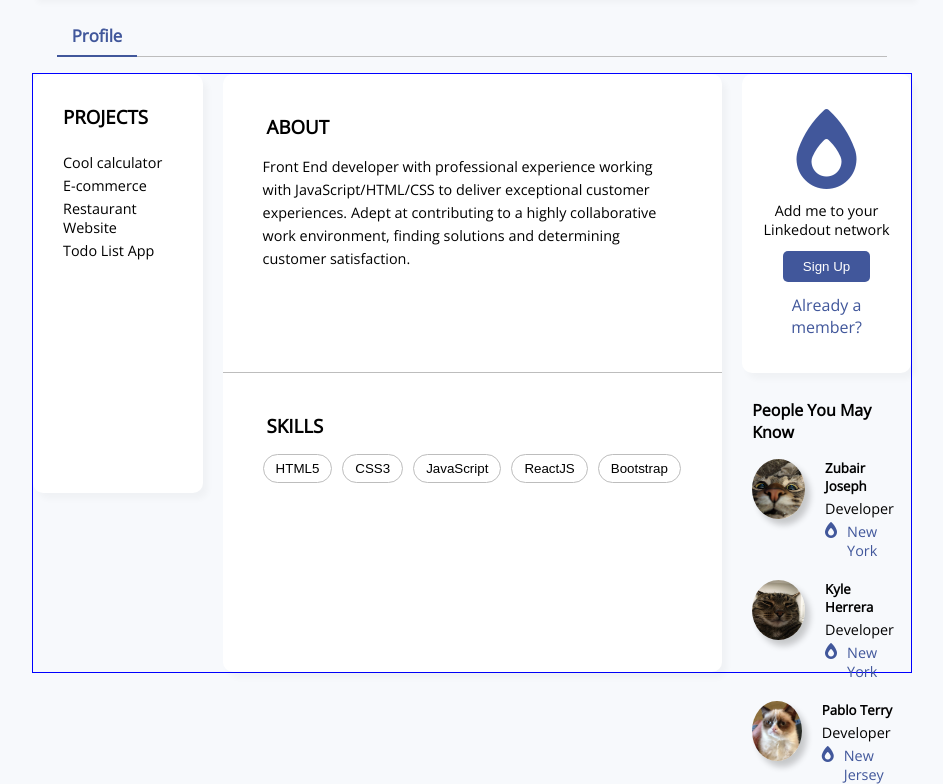
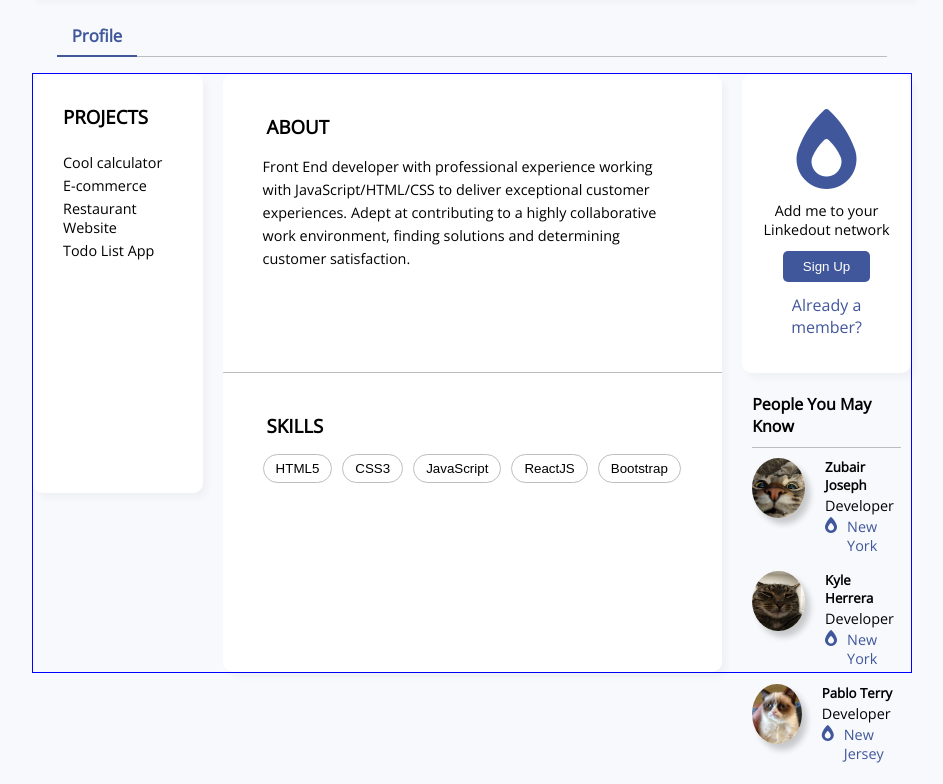
Before and after one commit to Swhag/Landing-Pages-Project, a plain HTML site: page Sample-Page/profile.html in a window 1280 px wide. Shown: the part 373-1157 px from the top of the page, without its empty margins (168-1111 px from the left). After the commit the page ends 1136 px from the top, so only its background shows below. Drawn offline with nearby package versions, Linux system fonts and the light colour scheme.

Commit message:
Update profile.css

```diff
--- a/Sample-Page/styles/profile.css
+++ b/Sample-Page/styles/profile.css
@@ -223,6 +223,10 @@ body {
   gap: 20px;
 }
 
+/* ------------------------------------------- */
+/* profile left styling */
+/* ------------------------------------------- */
+
 .profile-left {
   background-color: #fff;
   width: 20%;
@@ -248,6 +252,10 @@ body {
   border-radius: 10px;
   box-shadow: 5px 6px 6px 0 hsl(0 0% 0% / 0.03);
 }
+
+/* ------------------------------------------- */
+/* profile mid styling */
+/* ------------------------------------------- */
 
 .profile-mid-bottom,
 .profile-mid-top {
@@ -287,6 +295,10 @@ body {
   padding: 6px 12px;
   border-radius: 25px;
 }
+
+/* ------------------------------------------- */
+/* profile top styling */
+/* ------------------------------------------- */
 
 .profile-right {
   width: 20%;
@@ -338,8 +350,10 @@ body {
 }
 
 .profile-right-bottom h4 {
-  margin-top: 16px;
-  margin-bottom: 16px;
+  border-bottom: 1px solid var(--secondary-color);
+  padding-bottom: 10px;
+  margin-top: 10px;
+  margin-bottom: 10px;
 }
 
 .profile-right-bottom img {
@@ -354,7 +368,7 @@ body {
   display: flex;
   flex-direction: column;
   justify-content: center;
-  gap: 20px;
+  gap: 16px;
 }
 
 .people {
@@ -365,7 +379,7 @@ body {
 .people-info {
   display: flex;
   flex-direction: column;
-  gap: 4px;
+  gap: 2px;
 }
 
 .people-info p {
```
